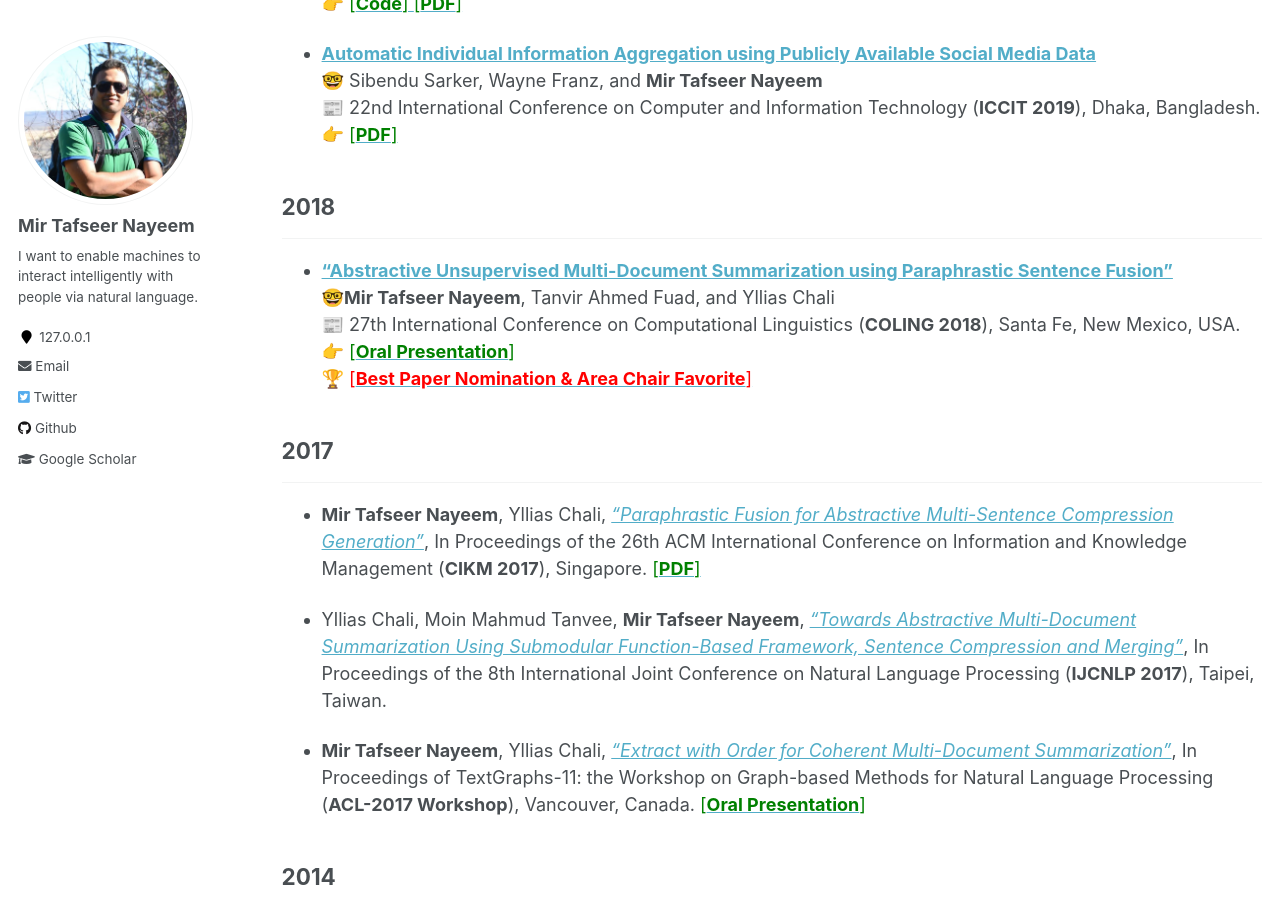
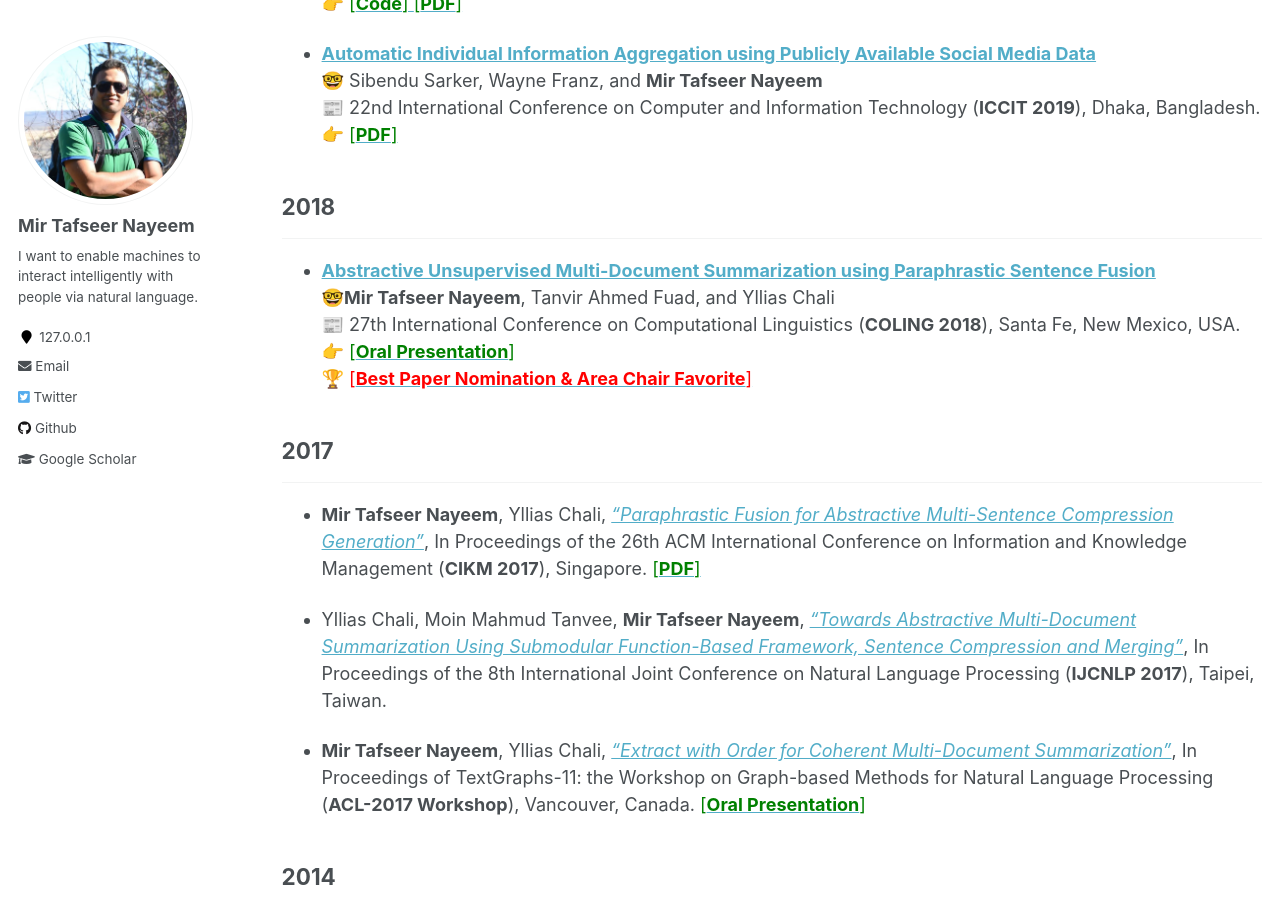
Before and after one commit to sujan-sarker/sujan-sarker.github.io, a Jekyll site: the page built from _pages/publications.md, in a window 1280 px wide and 900 px high, scrolled down 925 px. Built offline with Jekyll 4.4.1, drawn with Linux system fonts in a browser that asks for light colours.

```diff
--- a/_pages/publications.md
+++ b/_pages/publications.md
@@ -40,7 +40,7 @@ author_profile: true
 
 ## 2018
 -----------
-* [**“Abstractive Unsupervised Multi-Document Summarization using Paraphrastic Sentence Fusion”**](http://aclweb.org/anthology/C18-1102) <br/>
+* [**Abstractive Unsupervised Multi-Document Summarization using Paraphrastic Sentence Fusion**](http://aclweb.org/anthology/C18-1102) <br/>
 🤓**Mir Tafseer Nayeem**, Tanvir Ahmed Fuad, and Yllias Chali <br/>
 📰 27th International Conference on Computational Linguistics (**COLING 2018**), Santa Fe, New Mexico, USA. <br/>
 👉 [<span style ="color:Green"> [**Oral Presentation**] </span>](https://tafseer-nayeem.github.io/files/COLING_2018_Presentation.pdf) <br/>
```
